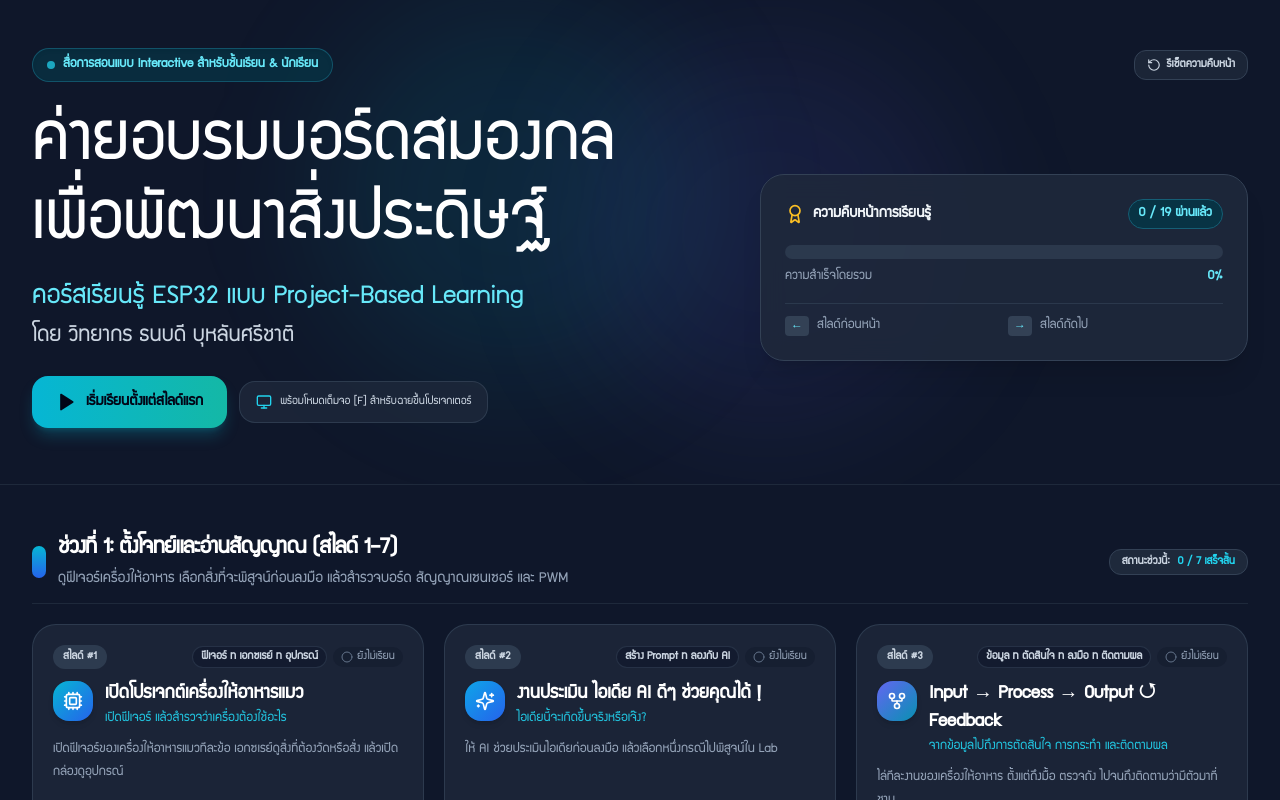
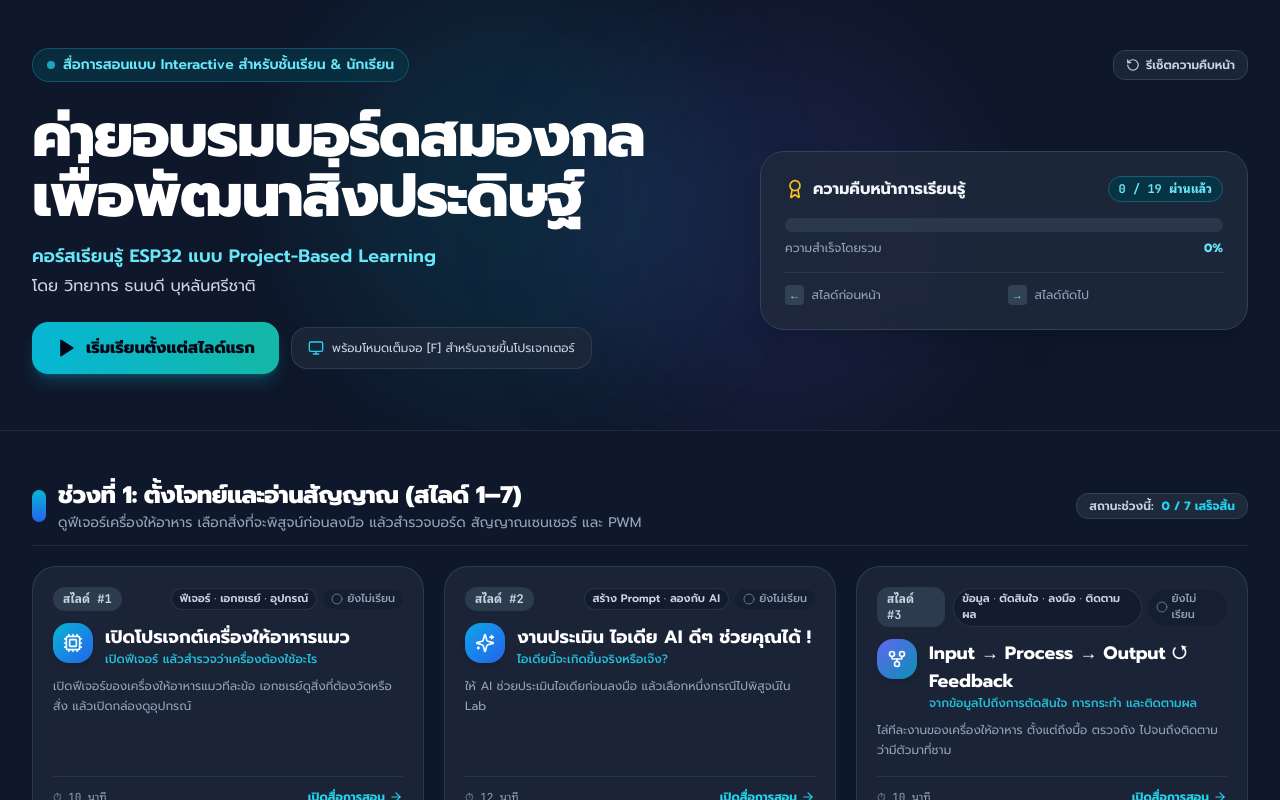
Before and after one commit to fxprime/esp32-cat-feeder-classroom, a React (Vite) app: page / in a window 1280 px wide. Built offline with nearby package versions, Linux system fonts and the light colour scheme.

Commit message:
Update Site source

```diff
--- a/src/classroom/App.jsx
+++ b/src/classroom/App.jsx
@@ -189,7 +189,7 @@ export default function App() {
     currentSlideId !== null && completedSlides.includes(currentSlideId);
 
   return (
-    <div className={`flex flex-col h-dvh w-full overflow-hidden bg-slate-900${currentSlide ? "" : " classroom-home"}`}>
+    <div className="flex flex-col h-dvh w-full overflow-hidden bg-slate-900">
       {/* If in slide view and nav is not hidden, render Top Navigation Bar */}
       {currentSlide && !isNavHidden && (
         <Navbar
--- a/src/classroom/components/Dashboard.jsx
+++ b/src/classroom/components/Dashboard.jsx
@@ -84,16 +84,16 @@ export default function Dashboard({
           {/* Main Title Banner */}
           <div className="grid grid-cols-1 lg:grid-cols-12 gap-8 items-center">
             <div className="lg:col-span-7">
-              <hgroup className="course-heading mb-6">
-                <h1 className="text-white mb-4 text-balance">{COURSE_TITLE}</h1>
-                <p className="course-subtitle text-cyan-300">
-                  คอร์สเรียนรู้ ESP32 แบบ{" "}
-                  <span className="inline-block">Project-Based Learning</span>
-                </p>
-                <p className="course-presenter text-slate-300 mt-1">
-                  โดย วิทยากร ธนบดี บุหลันศรีชาติ
-                </p>
-              </hgroup>
+              <h1 className="text-3xl sm:text-5xl lg:text-6xl font-extrabold tracking-tight text-white mb-4 leading-tight text-balance">
+                {COURSE_TITLE}
+              </h1>
+
+              <p className="text-base sm:text-lg text-cyan-300 leading-relaxed font-semibold">
+                คอร์สเรียนรู้ ESP32 แบบ Project-Based Learning
+              </p>
+              <p className="text-sm sm:text-base text-slate-300 leading-relaxed mt-1 mb-6">
+                โดย วิทยากร ธนบดี บุหลันศรีชาติ
+              </p>
 
               {/* Action Buttons */}
               <div className="flex flex-wrap items-center gap-3">
@@ -127,7 +127,7 @@ export default function Dashboard({
                       ความคืบหน้าการเรียนรู้
                     </h3>
                   </div>
-                  <span className="text-sm font-extrabold px-2.5 py-1 rounded-full bg-cyan-950 text-cyan-300 border border-cyan-800">
+                  <span className="text-xs font-mono font-extrabold px-2.5 py-1 rounded-full bg-cyan-950 text-cyan-300 border border-cyan-800">
                     {completedCount} / {totalCount} ผ่านแล้ว
                   </span>
                 </div>
@@ -140,7 +140,7 @@ export default function Dashboard({
                   />
                 </div>
 
-                <div className="flex justify-between items-center text-sm text-slate-400 mb-4">
+                <div className="flex justify-between items-center text-xs text-slate-400 mb-4 font-mono">
                   <span>ความสำเร็จโดยรวม</span>
                   <span className="text-cyan-300 font-bold">
                     {progressPercent}%
@@ -148,15 +148,15 @@ export default function Dashboard({
                 </div>
 
                 {/* Quick Shortcuts List */}
-                <div className="pt-3 border-t border-slate-700/70 grid grid-cols-2 gap-2 text-sm text-slate-400">
+                <div className="pt-3 border-t border-slate-700/70 grid grid-cols-2 gap-2 text-xs text-slate-400">
                   <div className="flex items-center gap-2">
-                    <span className="px-1.5 py-0.5 rounded bg-slate-700 text-xs text-cyan-300">
+                    <span className="px-1.5 py-0.5 rounded bg-slate-700 font-mono text-[11px] text-cyan-300">
                       ←
                     </span>
                     <span>สไลด์ก่อนหน้า</span>
                   </div>
                   <div className="flex items-center gap-2">
-                    <span className="px-1.5 py-0.5 rounded bg-slate-700 text-xs text-cyan-300">
+                    <span className="px-1.5 py-0.5 rounded bg-slate-700 font-mono text-[11px] text-cyan-300">
                       →
                     </span>
                     <span>สไลด์ถัดไป</span>
@@ -190,7 +190,7 @@ export default function Dashboard({
                     <h2 className="text-lg sm:text-2xl font-extrabold text-white tracking-tight">
                       {phase.title}
                     </h2>
-                    <p className="text-sm sm:text-base text-slate-400 font-normal mt-0.5">
+                    <p className="text-xs sm:text-sm text-slate-400 font-normal mt-0.5">
                       {phase.description}
                     </p>
                   </div>
@@ -233,12 +233,12 @@ export default function Dashboard({
                       {/* Top Row: Slide number & Status */}
                       <div>
                         <div className="flex items-center justify-between gap-2 mb-3">
-                          <span className="px-2.5 py-1 rounded-xl bg-slate-700/80 group-hover:bg-cyan-950 group-hover:text-cyan-300 text-slate-300 text-xs font-bold transition-colors">
+                          <span className="px-2.5 py-1 rounded-xl bg-slate-700/80 group-hover:bg-cyan-950 group-hover:text-cyan-300 text-slate-300 text-xs font-mono font-bold transition-colors">
                             สไลด์ #{lesson.slideNum}
                           </span>
 
                           <div className="flex items-center gap-1.5">
-                            <span className="text-xs font-semibold px-2 py-0.5 rounded-full bg-slate-900/60 text-slate-300 border border-slate-700/60">
+                            <span className="text-[11px] font-semibold px-2 py-0.5 rounded-full bg-slate-900/60 text-slate-300 border border-slate-700/60">
                               {lesson.tag}
                             </span>
                             {isDone ? (
@@ -247,7 +247,7 @@ export default function Dashboard({
                                 <span>ผ่านแล้ว</span>
                               </span>
                             ) : (
-                              <span className="inline-flex items-center gap-1 text-xs font-medium text-slate-400 bg-slate-900/40 px-2 py-0.5 rounded-full">
+                              <span className="inline-flex items-center gap-1 text-[11px] font-medium text-slate-400 bg-slate-900/40 px-2 py-0.5 rounded-full">
                                 <Circle className="w-3 h-3 text-slate-500" />
                                 <span>ยังไม่เรียน</span>
                               </span>
@@ -263,24 +263,24 @@ export default function Dashboard({
                             <IconComponent className="w-5 h-5" />
                           </div>
                           <div>
-                            <h3 className="text-lg sm:text-xl font-bold text-white group-hover:text-cyan-300 transition-colors leading-snug">
+                            <h3 className="text-base sm:text-lg font-bold text-white group-hover:text-cyan-300 transition-colors leading-snug">
                               {lesson.title}
                             </h3>
-                            <p className="text-sm text-cyan-400/90 font-medium">
+                            <p className="text-xs text-cyan-400/90 font-medium">
                               {lesson.subtitle}
                             </p>
                           </div>
                         </div>
 
                         {/* Description */}
-                        <p className="text-sm text-slate-400 line-clamp-3 leading-relaxed mb-4">
+                        <p className="text-xs text-slate-400 line-clamp-3 leading-relaxed mb-4">
                           {lesson.description}
                         </p>
                       </div>
 
                       {/* Card Footer */}
                       <div className="pt-3 border-t border-slate-700/60 flex items-center justify-between text-xs text-slate-400">
-                        <span className="text-xs text-slate-400">
+                        <span className="font-mono text-[11px] text-slate-400">
                           ⏱ {lesson.estMinutes}
                         </span>
 
@@ -299,7 +299,7 @@ export default function Dashboard({
       </main>
 
       {/* Footer */}
-      <footer className="mt-16 py-8 border-t border-slate-800 text-center text-sm text-slate-500">
+      <footer className="mt-16 py-8 border-t border-slate-800 text-center text-xs text-slate-500">
         <section className="max-w-xl mx-auto px-4 mb-5" aria-labelledby="course-references">
           <h2 id="course-references" className="mb-1.5 text-sm font-bold text-slate-300">แหล่งอ้างอิง</h2>
           <div className="flex flex-col items-center">
--- a/src/classroom/index.css
+++ b/src/classroom/index.css
@@ -4,47 +4,8 @@
 
 @layer base {
   * {
-    font-family: var(--classroom-font, var(--lesson-ui-font, "Prompt", sans-serif));
+    font-family: var(--lesson-ui-font, "Prompt", sans-serif);
   }
-}
-
-@font-face {
-  font-family: "Supermarket";
-  src: url("/assets/fonts/supermarket.ttf") format("truetype");
-  font-weight: 400;
-  font-style: normal;
-  font-display: swap;
-}
-
-.classroom-home {
-  --classroom-font: "Supermarket", var(--lesson-ui-font, "Prompt", sans-serif);
-  font-size-adjust: from-font;
-}
-
-.course-heading > * {
-  font-synthesis: none;
-  font-weight: 400;
-}
-
-.course-heading h1 {
-  font-size: clamp(2rem, 10.4vw, 4.7rem);
-  line-height: 1.08;
-}
-
-@media (min-width: 1024px) {
-  .course-heading h1 {
-    font-size: clamp(3.6rem, 5.75vw, 4.7rem);
-  }
-}
-
-.course-subtitle {
-  font-size: clamp(1.36rem, 2.4vw, 1.8rem);
-  line-height: 1.25;
-}
-
-.course-presenter {
-  font-size: clamp(1.22rem, 2vw, 1.5rem);
-  line-height: 1.3;
 }
 
 /* Custom scrollbar for modern sleek look */
```
Also changed, not shown: public/assets/fonts/supermarket.ttf (deleted), public/styles/classroom.css, 1 other file (tests, documents, lock files or other folders).
